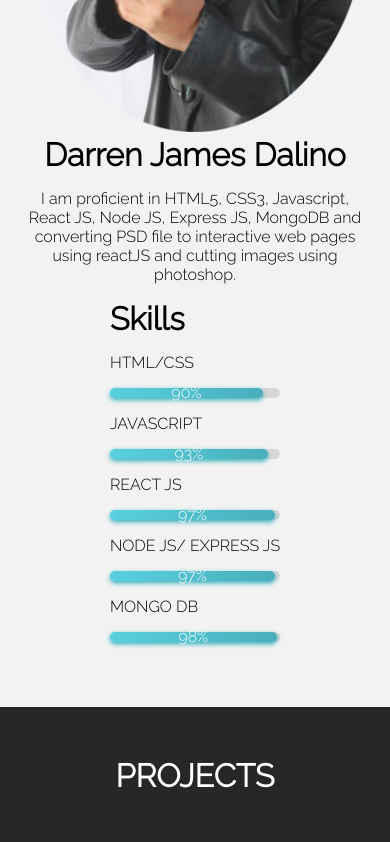
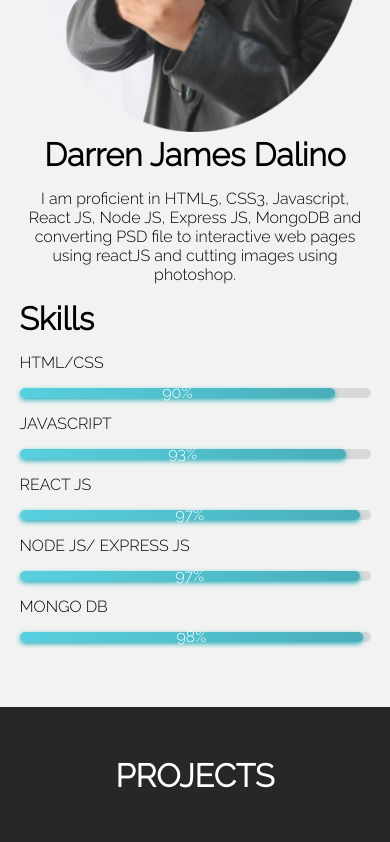
Before and after one commit to djdalino/dj-portfolio, a React (Create React App) app in the folder frontend/: page / in a window 390 px wide. Shown: the part 1275-2117 px from the top of the page. Built offline with nearby package versions, Linux system fonts and the light colour scheme.

Commit message:
pinkalast

```diff
--- a/frontend/src/App.css
+++ b/frontend/src/App.css
@@ -106,4 +106,7 @@ a {
     position: relative;
     height: 104vh;
   }
+  #about-scroll > div > div:nth-child(3) {
+    width: 100%;
+  }
 }
```
